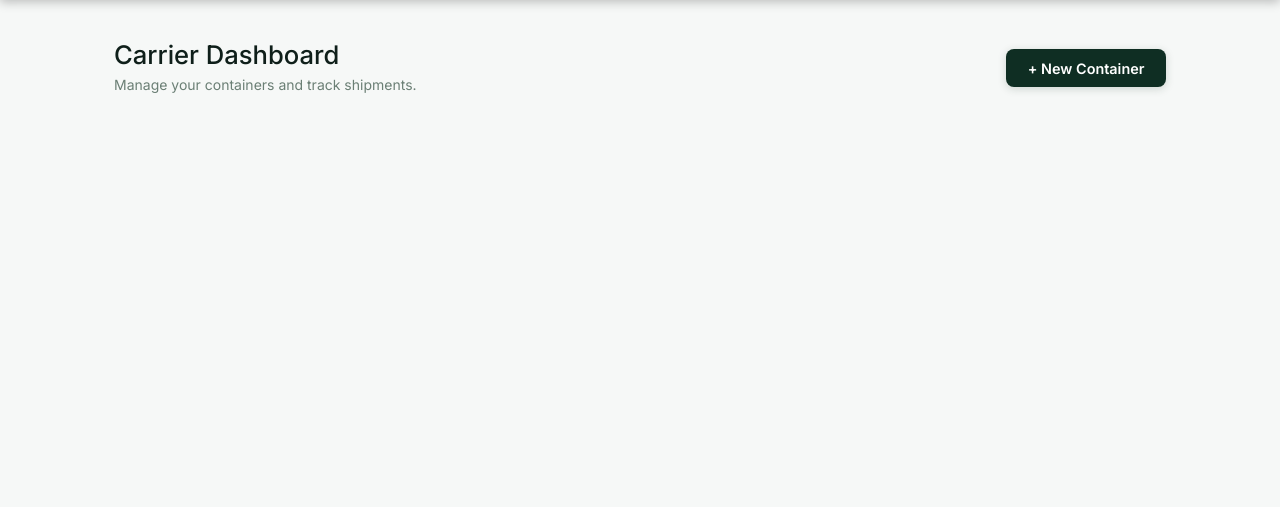
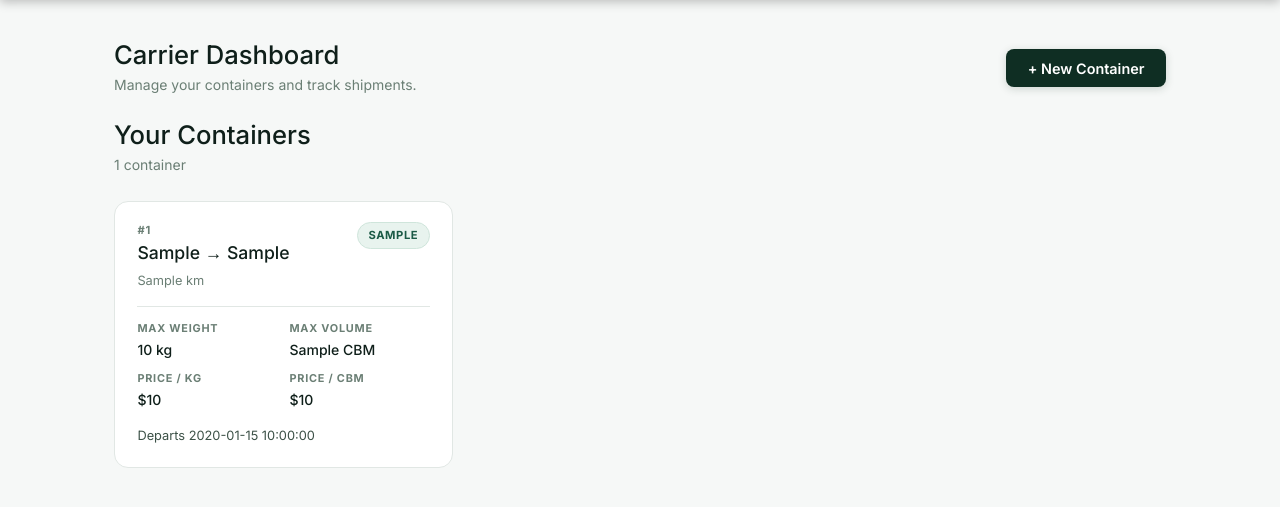
Before and after one commit to julesineza/Route_master_Africac_Group7, a Flask app: template templates/carrier.html in a window 1280 px wide. Shown: the part 58-565 px from the top of the page. Run offline with Flask 3, Linux system fonts and the light colour scheme; the template is opened without the code that fills it: most values are stand-ins (such as "Sample title", 1, 10 or a date in 2020).

Commit message:
Add carrier's details & scripts

```diff
--- a/templates/carrier.html
+++ b/templates/carrier.html
@@ -128,3 +128,143 @@
                   required
                 />
               </div>
+
+<!-- Origin -->
+              <div class="field">
+                <label for="origin">Origin City</label>
+                <input
+                  type="text"
+                  id="origin"
+                  name="origin"
+                  placeholder="e.g. Kigali"
+                  required
+                />
+              </div>
+
+              <!-- Destination -->
+              <div class="field">
+                <label for="destination">Destination City</label>
+                <input
+                  type="text"
+                  id="destination"
+                  name="destination"
+                  placeholder="e.g. Mombasa"
+                  required
+                />
+              </div>
+
+              <!-- Distance -->
+              <div class="field">
+                <label for="distance">Distance (km)</label>
+                <input
+                  type="number"
+                  id="distance"
+                  name="distance"
+                  placeholder="e.g. 1200"
+                  min="1"
+                  step="1"
+                  required
+                />
+              </div>
+            </div>
+            <!-- /form-grid -->
+
+            <div class="mt-3">
+              <button type="submit" class="btn btn-primary btn-full">
+                Create Container
+              </button>
+            </div>
+          </form>
+        </div>
+      </div>
+      <!-- /form-panel -->
+
+      <!-- ── Your Containers ────────────────────────────────── -->
+      <section aria-label="Your containers">
+        <div class="section-header">
+          <div>
+            <h2 class="section-title">Your Containers</h2>
+            <p class="section-subtitle">
+              {% if containers %} {{ containers | length }} container{{ 's' if
+              containers | length != 1 }} {% endif %}
+            </p>
+          </div>
+        </div>
+
+        {% if containers and containers is not string %}
+        <div class="container-grid">
+          {% for c in containers %}
+          <article
+            class="container-card"
+            aria-label="Container {{ c.container_id }}"
+          >
+            <div class="container-card__header">
+              <div>
+                <div class="container-card__id">#{{ c.container_id }}</div>
+                <div class="container-card__route">
+                  {{ c.origin_city }} → {{ c.destination_city }}
+                </div>
+                <div class="container-card__distance">
+                  {{ c.distance_km }} km
+                </div>
+              </div>
+              <span class="container-card__badge">{{ c.container_type }}</span>
+            </div>
+
+            <hr class="container-card__divider" />
+
+            <div class="container-card__meta">
+              <div class="meta-item">
+                <span class="meta-item__label">Max Weight</span>
+                <span class="meta-item__value">{{ c.max_weight_kg }} kg</span>
+              </div>
+              <div class="meta-item">
+                <span class="meta-item__label">Max Volume</span>
+                <span class="meta-item__value">{{ c.max_cbm }} CBM</span>
+              </div>
+              <div class="meta-item">
+                <span class="meta-item__label">Price / kg</span>
+                <span class="meta-item__value">${{ c.price_weight }}</span>
+              </div>
+              <div class="meta-item">
+                <span class="meta-item__label">Price / CBM</span>
+                <span class="meta-item__value">${{ c.price_cbm }}</span>
+              </div>
+            </div>
+
+            <div class="container-card__footer">
+              <span class="container-card__date">
+                Departs {{ c.departure_date }}
+              </span>
+            </div>
+          </article>
+          {% endfor %}
+        </div>
+
+        {% else %}
+        <div class="empty-state">
+          <div class="empty-state__icon"></div>
+          <div class="empty-state__title">No containers yet</div>
+          <p class="empty-state__desc">
+            Click <strong>+ New Container</strong> above to add your first one.
+          </p>
+        </div>
+        {% endif %}
+      </section>
+    </main>
+
+    <script>
+      document.addEventListener("DOMContentLoaded", function () {
+        const toggleBtn = document.getElementById("toggle-form-btn");
+        const formPanel = document.getElementById("create-form-panel");
+        if (!toggleBtn || !formPanel) return;
+
+        toggleBtn.addEventListener("click", function () {
+          const isOpen = formPanel.classList.toggle("open");
+          toggleBtn.setAttribute("aria-expanded", String(isOpen));
+          toggleBtn.textContent = isOpen ? "✕ Cancel" : "+ New Container";
+        });
+      });
+    </script>
+  </body>
+</html>
```
